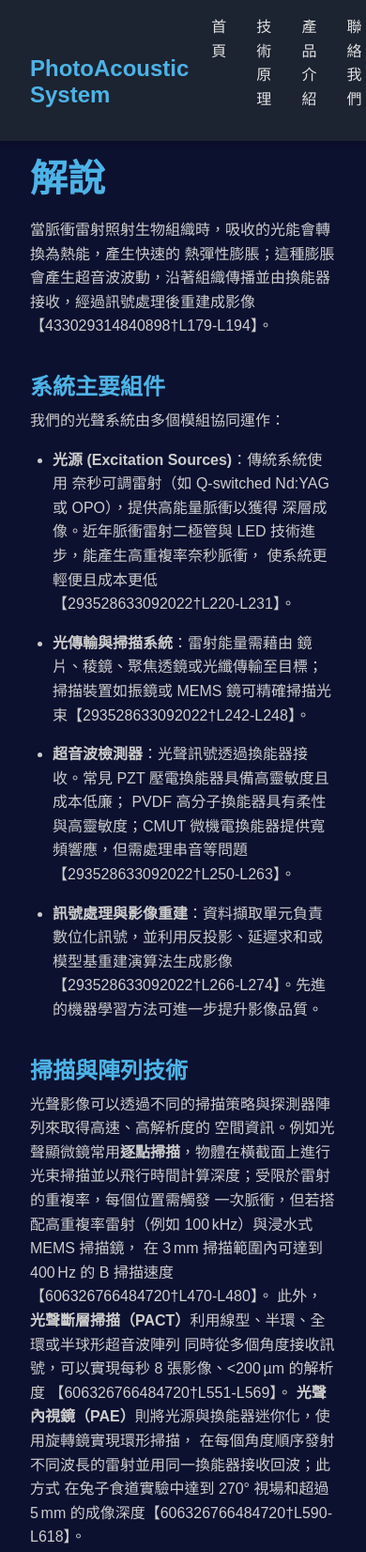
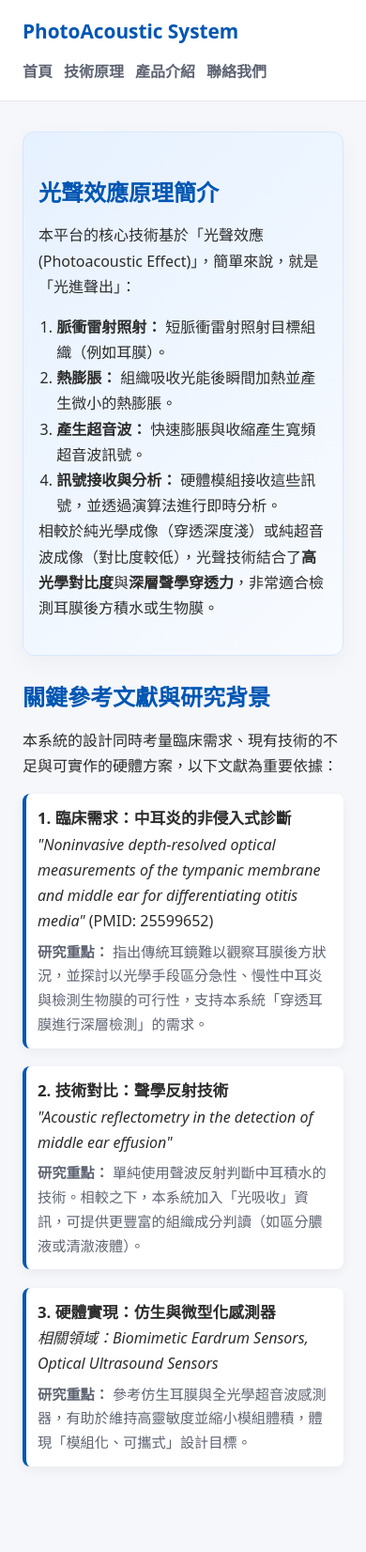
Before and after one commit to PAQ6809/photoacoustic-site, a plain HTML site: page tech.html in a window 390 px wide. Shown: the top 1652 px of the page at 94% size. Drawn offline with nearby package versions, Linux system fonts and the light colour scheme.

```diff
--- a/tech.html
+++ b/tech.html
@@ -3,154 +3,139 @@
 <head>
     <meta charset="UTF-8" />
     <meta name="viewport" content="width=device-width, initial-scale=1.0"/>
-    <title>PhotoAcoustic 系統｜技術原理</title>
-    <!-- favicon and external libraries -->
+    <title>技術原理 - PhotoAcoustic System</title>
     <link rel="icon" href="https://cdn-icons-png.flaticon.com/512/4129/4129570.png"/>
-    <script src="https://cdn.jsdelivr.net/npm/emailjs-com@3/dist/email.min.js"></script>
-    <link rel="stylesheet" href="https://cdnjs.cloudflare.com/ajax/libs/aos/2.3.4/aos.css"/>
-    <!-- 重用 index.html 中的樣式，保持深色科技感 -->
     <style>
-        /* Reset and base styles */
+        :root {
+            --primary: #0056b3;
+            --text: #2c2c2c;
+            --muted: #5e6472;
+            --bg: #f5f7fb;
+        }
         * { margin: 0; padding: 0; box-sizing: border-box; }
-        body, html {
-            font-family: "Noto Sans TC", sans-serif;
-            background-color: #0d1130;
-            color: #f5f5f5;
-            scroll-behavior: smooth;
+        body {
+            font-family: "Noto Sans TC", system-ui, sans-serif;
+            line-height: 1.7;
+            color: var(--text);
+            background: var(--bg);
         }
-        /* Navigation bar */
-        nav {
+        header {
+            background: white;
+            border-bottom: 1px solid #e5e7eb;
+            position: sticky;
+            top: 0;
+            z-index: 10;
+        }
+        .topbar {
+            max-width: 1100px;
+            margin: 0 auto;
+            padding: 1rem 1.5rem;
             display: flex;
             justify-content: space-between;
             align-items: center;
-            padding: 1rem 2rem;
-            background-color: #1c2331;
-            position: fixed;
-            width: 100%;
-            z-index: 1000;
-            box-shadow: 0 2px 8px rgba(0,0,0,0.3);
         }
-        nav h2 { color: #4db3e6; }
-        nav ul {
-            display: flex;
-            list-style: none;
-            gap: 2rem;
+        .topbar h1 { color: var(--primary); font-size: 1.3rem; }
+        .topbar nav a {
+            margin-left: 1rem;
+            color: var(--muted);
+            text-decoration: none;
+            font-weight: 600;
         }
-        nav ul li a {
-            text-decoration: none;
-            color: #e0e0e0;
-            font-weight: 500;
-            transition: color 0.3s ease;
+        .topbar nav a:hover { color: var(--primary); }
+        main { max-width: 960px; margin: 2rem auto; padding: 0 1.5rem 3rem; }
+        h2 { color: var(--primary); margin: 1.5rem 0 0.75rem; }
+        p { margin-bottom: 1rem; }
+        ol { padding-left: 1.2rem; }
+        .reference-item {
+            margin-bottom: 1.2rem;
+            border-left: 4px solid var(--primary);
+            padding-left: 1rem;
+            background: white;
+            padding: 12px;
+            border-radius: 8px;
+            box-shadow: 0 4px 12px rgba(0,0,0,0.05);
         }
-        nav ul li a:hover { color: #4db3e6; }
-        /* Section styling */
-        section {
-            padding: 6rem 2rem;
-            max-width: 1000px;
-            margin: auto;
+        .reference-title { font-weight: 800; font-size: 1.05rem; color: var(--text); }
+        .reference-summary { font-size: 0.95rem; color: var(--muted); margin-top: 6px; }
+        .lede {
+            background: linear-gradient(135deg, #e6f1ff, #f8fbff);
+            padding: 1.25rem 1rem;
+            border-radius: 12px;
+            border: 1px solid #d7e6ff;
+            margin-bottom: 1.5rem;
+            box-shadow: 0 8px 24px rgba(0,0,0,0.04);
         }
-        h1 {
-            font-size: 2.5rem;
-            margin-bottom: 1rem;
-            color: #4db3e6;
+        footer {
+            text-align: center;
+            padding: 2rem;
+            color: var(--muted);
+            font-size: 0.9rem;
         }
-        h2 {
-            margin-top: 2rem;
-            margin-bottom: 0.5rem;
-            color: #4db3e6;
+        @media (max-width: 720px) {
+            .topbar { flex-direction: column; align-items: flex-start; }
+            .topbar nav { margin-top: 0.5rem; display: flex; flex-wrap: wrap; }
+            .topbar nav a { margin: 0.25rem 0.75rem 0 0; }
         }
-        p, li {
-            line-height: 1.6;
-            margin-bottom: 1rem;
-            color: #cccccc;
-        }
-        ul { margin-left: 1.5rem; }
     </style>
 </head>
 <body>
-    <nav>
-        <h2><a href="index.html" style="text-decoration:none; color:#4db3e6;">PhotoAcoustic System</a></h2>
-        <ul>
-            <li><a href="index.html">首頁</a></li>
-            <li><a href="tech.html">技術原理</a></li>
-            <li><a href="index.html#product">產品介紹</a></li>
-            <li><a href="index.html#contact">聯絡我們</a></li>
-            <li><a href="about.html">關於我們</a></li>
-            <li><a href="blog.html">最新消息</a></li>
-            <li><a href="faq.html">常見問答</a></li>
-        </ul>
-    </nav>
-    <section style="padding-top:100px;">
-        <h1>光聲效應技術原理解說</h1>
-        <p>
-            當脈衝雷射照射生物組織時，吸收的光能會轉換為熱能，產生快速的
-            熱彈性膨脹；這種膨脹會產生超音波波動，沿著組織傳播並由換能器
-            接收，經過訊號處理後重建成影像【433029314840898†L179-L194】。
-        </p>
-        <h2>系統主要組件</h2>
-        <p>我們的光聲系統由多個模組協同運作：</p>
-        <ul>
-            <li><strong>光源 (Excitation Sources)</strong>：傳統系統使用
-                奈秒可調雷射（如 Q‑switched Nd:YAG 或 OPO），提供高能量脈衝以獲得
-                深層成像。近年脈衝雷射二極管與 LED 技術進步，能產生高重複率奈秒脈衝，
-                使系統更輕便且成本更低【293528633092022†L220-L231】。</li>
-            <li><strong>光傳輸與掃描系統</strong>：雷射能量需藉由
-                鏡片、稜鏡、聚焦透鏡或光纖傳輸至目標；掃描裝置如振鏡或 MEMS 鏡可精確掃描光束【293528633092022†L242-L248】。</li>
-            <li><strong>超音波檢測器</strong>：光聲訊號透過換能器接收。常見 PZT 壓電換能器具備高靈敏度且成本低廉；
-                PVDF 高分子換能器具有柔性與高靈敏度；CMUT 微機電換能器提供寬頻響應，但需處理串音等問題【293528633092022†L250-L263】。</li>
-            <li><strong>訊號處理與影像重建</strong>：資料擷取單元負責數位化訊號，並利用反投影、延遲求和或模型基重建演算法生成影像【293528633092022†L266-L274】。先進的機器學習方法可進一步提升影像品質。</li>
-        </ul>
+    <header>
+        <div class="topbar">
+            <h1>PhotoAcoustic System</h1>
+            <nav>
+                <a href="index.html">首頁</a>
+                <a href="tech.html">技術原理</a>
+                <a href="index.html#product">產品介紹</a>
+                <a href="index.html#contact">聯絡我們</a>
+            </nav>
+        </div>
+    </header>
 
-        <!-- 新增掃描與陣列技術段落 -->
-        <h2>掃描與陣列技術</h2>
-        <p>
-            光聲影像可以透過不同的掃描策略與探測器陣列來取得高速、高解析度的
-            空間資訊。例如光聲顯微鏡常用<b>逐點掃描</b>，物體在橫截面上進行
-            光束掃描並以飛行時間計算深度；受限於雷射的重複率，每個位置需觸發
-            一次脈衝，但若搭配高重複率雷射（例如 100 kHz）與浸水式 MEMS 掃描鏡，
-            在 3 mm 掃描範圍內可達到 400 Hz 的 B 掃描速度【606326766484720†L470-L480】。
-            此外，<b>光聲斷層掃描（PACT）</b>利用線型、半環、全環或半球形超音波陣列
-            同時從多個角度接收訊號，可以實現每秒 8 張影像、<200 µm 的解析度
-            【606326766484720†L551-L569】。
-            <b>光聲內視鏡（PAE）</b>則將光源與換能器迷你化，使用旋轉鏡實現環形掃描，
-            在每個角度順序發射不同波長的雷射並用同一換能器接收回波；此方式
-            在兔子食道實驗中達到 270° 視場和超過 5 mm 的成像深度【606326766484720†L590-L618】。
-        </p>
+    <main>
+        <div class="lede">
+            <h2>光聲效應原理簡介</h2>
+            <p>本平台的核心技術基於「光聲效應 (Photoacoustic Effect)」，簡單來說，就是「光進聲出」：</p>
+            <ol>
+                <li><strong>脈衝雷射照射：</strong> 短脈衝雷射照射目標組織（例如耳膜）。</li>
+                <li><strong>熱膨脹：</strong> 組織吸收光能後瞬間加熱並產生微小的熱膨脹。</li>
+                <li><strong>產生超音波：</strong> 快速膨脹與收縮產生寬頻超音波訊號。</li>
+                <li><strong>訊號接收與分析：</strong> 硬體模組接收這些訊號，並透過演算法進行即時分析。</li>
+            </ol>
+            <p>相較於純光學成像（穿透深度淺）或純超音波成像（對比度較低），光聲技術結合了<strong>高光學對比度</strong>與<strong>深層聲學穿透力</strong>，非常適合檢測耳膜後方積水或生物膜。</p>
+        </div>
 
-        <h2>其他檢測方式</h2>
-        <p>
-            除了壓電換能器外，光聲訊號也可以用<b>全光學檢測</b>來讀取。例如
-            Mach–Zehnder 干涉儀與相位差顯微鏡能測量光聲誘導的折射率變化，
-            而光學共振式感測器如微環共振器或法布里–珀羅腔體則直接量測壓力
-            對共振波長的影響。文獻指出法布里–珀羅探測器在靈敏度上優於
-            其他全光學方法，是傳統壓電換能器之外的重要選項【606326766484720†L621-L687】。
-        </p>
-        <h2>產品功能與創新</h2>
-        <ul>
-            <li><strong>模組化設計</strong>：硬體分為光源、光傳輸、換能器與訊號處理模組，方便更換不同雷射或探測器，
-                適合教學與研究。</li>
-            <li><strong>可攜式光源</strong>：採用高重複率的脈衝雷射二極管或 LED 光源，支援多波長成像，分析各種組織的光吸收特性。</li>
-            <li><strong>即時成像</strong>：支援快速資料擷取及延遲求和影像重建，提供即時顯像；未來將整合 GPU 加速與 AI 演算法以提升速度與解析度。</li>
-            <li><strong>光聲與超音融合</strong>：預留同步介面，可與超音波模組整合，實現雙模影像，取得光學對比與結構資訊。</li>
-            <li><strong>開放原始碼與教育性質</strong>：以 Python 程式控制並提供範例，讓學生及研究者快速上手並理解光聲效應。</li>
-            <li><strong>專利準備</strong>：設計過程考慮關鍵技術創新與系統架構，便於後續依台灣專利規範進行申請。</li>
-        </ul>
-        <h2>應用領域</h2>
-        <p>
-            光聲影像結合光學對比與超音解析度，適用於腫瘤早期檢測、心血管病變評估、
-            腦部血流及氧氣監測、皮膚病診斷以及眼科檢查等生醫應用【433029314840898†L216-L241】。
-        </p>
-        <h2>未來展望</h2>
-        <ul>
-            <li>持續研發可調波長光源與新型對比劑，增強功能與分子影像能力【433029314840898†L245-L252】。</li>
-            <li>創新換能器材料與陣列設計，提升靈敏度與解析度【293528633092022†L250-L263】。</li>
-            <li>發展迷你化、可攜式裝置，推廣於臨床與資源有限環境【433029314840898†L272-L275】。</li>
-            <li>結合人工智慧與多模態影像，提高診斷準確度與自動化【433029314840898†L256-L260】【433029314840898†L276-L279】。</li>
-        </ul>
-        <p style="margin-top:2rem;">這些內容可根據最新研究成果與技術發展持續更新。</p>
-    </section>
-    <footer style="text-align:center; padding:2rem;">&copy; 2025 PhotoAcoustic System. All rights reserved.</footer>
-    <!-- 引入腳本檔以支援 EmailJS 等功能；如無需可省略 -->
-    <script src="script.js"></script>
+        <section>
+            <h2>關鍵參考文獻與研究背景</h2>
+            <p>本系統的設計同時考量臨床需求、現有技術的不足與可實作的硬體方案，以下文獻為重要依據：</p>
+
+            <div class="reference-item">
+                <div class="reference-title">1. 臨床需求：中耳炎的非侵入式診斷</div>
+                <div><em>"Noninvasive depth-resolved optical measurements of the tympanic membrane and middle ear for differentiating otitis media"</em> (PMID: 25599652)</div>
+                <div class="reference-summary">
+                    <strong>研究重點：</strong> 指出傳統耳鏡難以觀察耳膜後方狀況，並探討以光學手段區分急性、慢性中耳炎與檢測生物膜的可行性，支持本系統「穿透耳膜進行深層檢測」的需求。
+                </div>
+            </div>
+
+            <div class="reference-item">
+                <div class="reference-title">2. 技術對比：聲學反射技術</div>
+                <div><em>"Acoustic reflectometry in the detection of middle ear effusion"</em></div>
+                <div class="reference-summary">
+                    <strong>研究重點：</strong> 單純使用聲波反射判斷中耳積水的技術。相較之下，本系統加入「光吸收」資訊，可提供更豐富的組織成分判讀（如區分膿液或清澈液體）。
+                </div>
+            </div>
+
+            <div class="reference-item">
+                <div class="reference-title">3. 硬體實現：仿生與微型化感測器</div>
+                <div><em>相關領域：Biomimetic Eardrum Sensors, Optical Ultrasound Sensors</em></div>
+                <div class="reference-summary">
+                    <strong>研究重點：</strong> 參考仿生耳膜與全光學超音波感測器，有助於維持高靈敏度並縮小模組體積，體現「模組化、可攜式」設計目標。
+                </div>
+            </div>
+        </section>
+    </main>
+
+    <footer>
+        © 2025 PhotoAcoustic 系統. 版權所有。
+    </footer>
 </body>
 </html>
```
Also changed, not shown: index.html (+112 -54 lines).
